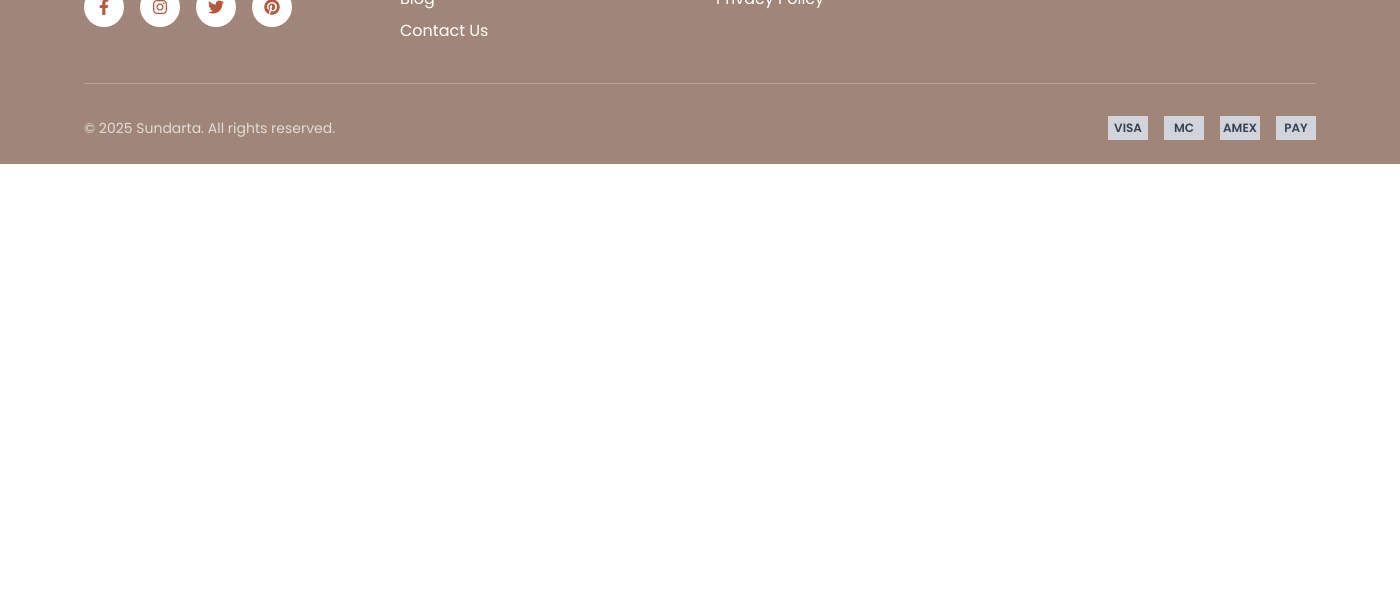
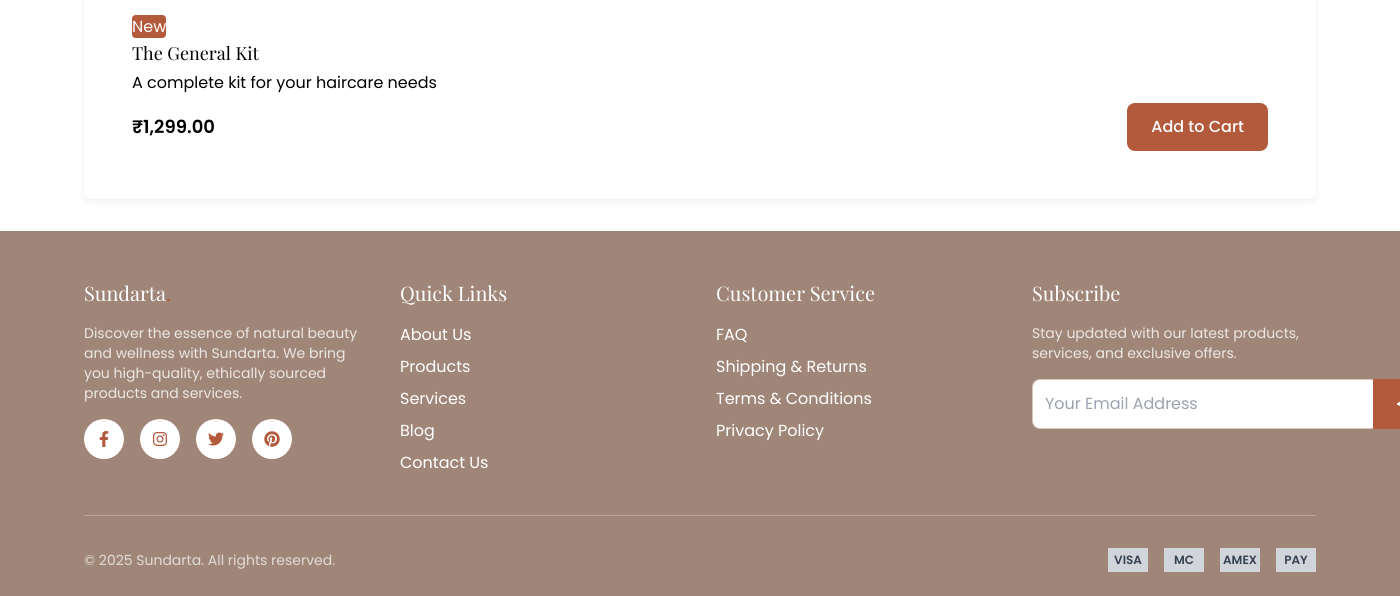
Before and after one commit to dog-broad/Sundarta, a PHP site: page /sundarta/products in a window 1400 px wide. Shown: the part 401-997 px from the top of the page. Before the commit the page ends 565 px from the top, so only its background shows below. Run offline with PHP 8.4, Linux system fonts and the light colour scheme.

Commit message:
added the first product in the product page.

```diff
--- a/assets/js/modules/auth.js
+++ b/assets/js/modules/auth.js
@@ -15,7 +15,7 @@
      * @param {string} formSelector - CSS selector for login form
      * @param {string} errorSelector - CSS selector for error message container
      */
-    initLoginForm: (formSelector = '#login-form', errorSelector = '#login-error') => {
+    initLoginForm: (formSelector = '#login-form', errorSelector = '#alerts-conatiner') => {
         const form = document.querySelector(formSelector);
 
         if (!form) return;
--- a/frontend/partials/header.php
+++ b/frontend/partials/header.php
@@ -61,7 +61,7 @@
                             <label for="user-toggle" class="cursor-pointer text-text-light hover:text-primary transition-colors">
                                 <i class="fas fa-user-circle"></i>
                             </label>
-                            <div id="user-dropdown" class="absolute right-0 top-full mt-2 w-48 bg-surface rounded-md shadow-lg hidden z-1000">
+                            <div id="user-dropdown" class="absolute right-0 top-full mt-2 w-48 bg-surface rounded-md shadow-lg hidden z-50 relative">
                                 <div class="p-3 border-b border-gray-200">
                                     <span class="block font-semibold">Hello, <?php echo $_SESSION['username']; ?></span>
                                 </div>
--- a/frontend/products.php
+++ b/frontend/products.php
@@ -37,6 +37,32 @@
     </div>
 </div>
 
+<!-- Product Details Modal -->
+<div class="card card-product">
+    <img src="https://hips.hearstapps.com/hmg-prod/images/ghk-digital-index-haircolor-449-640a4807297b5.jpg?crop=0.668xw:1.00xh;0.167xw,0&resize=480:*" alt="Product" class="card-product-image">
+    <div class="card-product-body">
+        <span class='badege badge-primary mb-2 w-35 rounded'>New</span>
+        <h3 class="font-heading text-lg mb-1">The General Kit</h3>
+        <p class="text-text-light mb-2">A complete kit for your haircare needs</p>
+        <div class="flex justify-between items-center">
+            <span class="font-bold text-lg">₹1,299.00</span>
+            <button class="btn btn-primary">Add to Cart</button>
+    </div>
+</div>
+
+
+
+<script type="module">
+    import ProductModule from '/sundarta/assets/js/modules/products.js';
+
+    // Initialize the product module
+  document.renderProductcard('DOMContentLoaded', () => {
+    const productModule = new ProductModule();
+    productModule.init();
+  });
+
+</script>
+
 <?php
 require 'partials/footer.php';
 ?>
```
